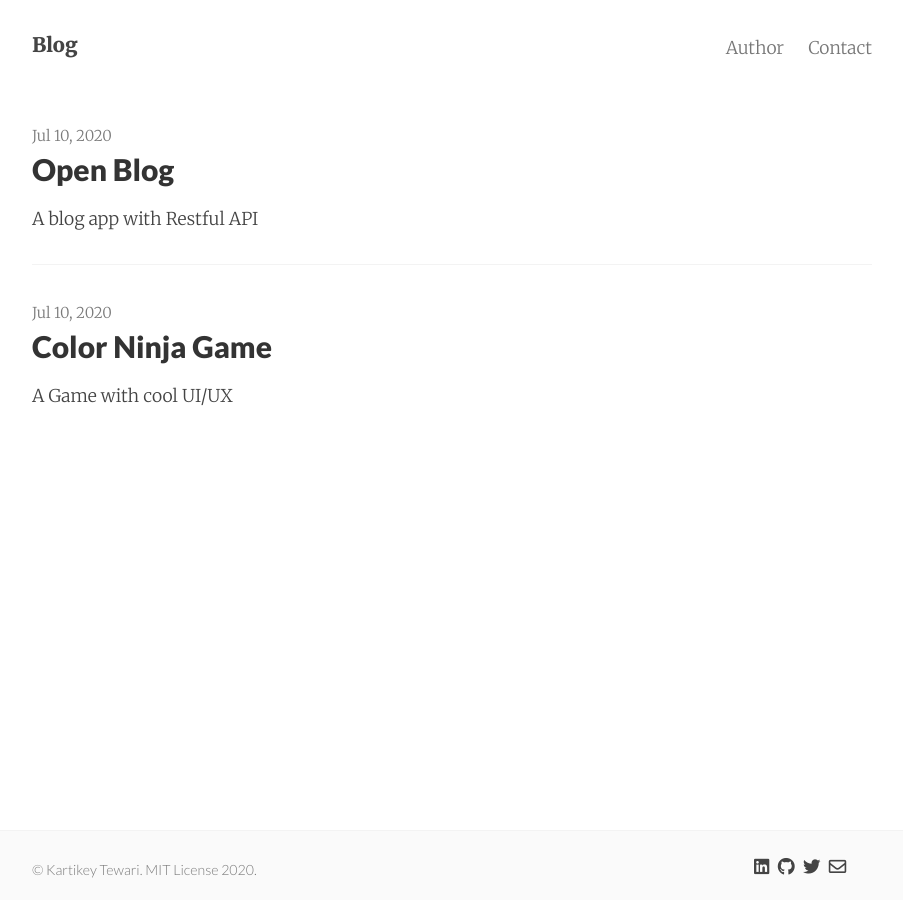
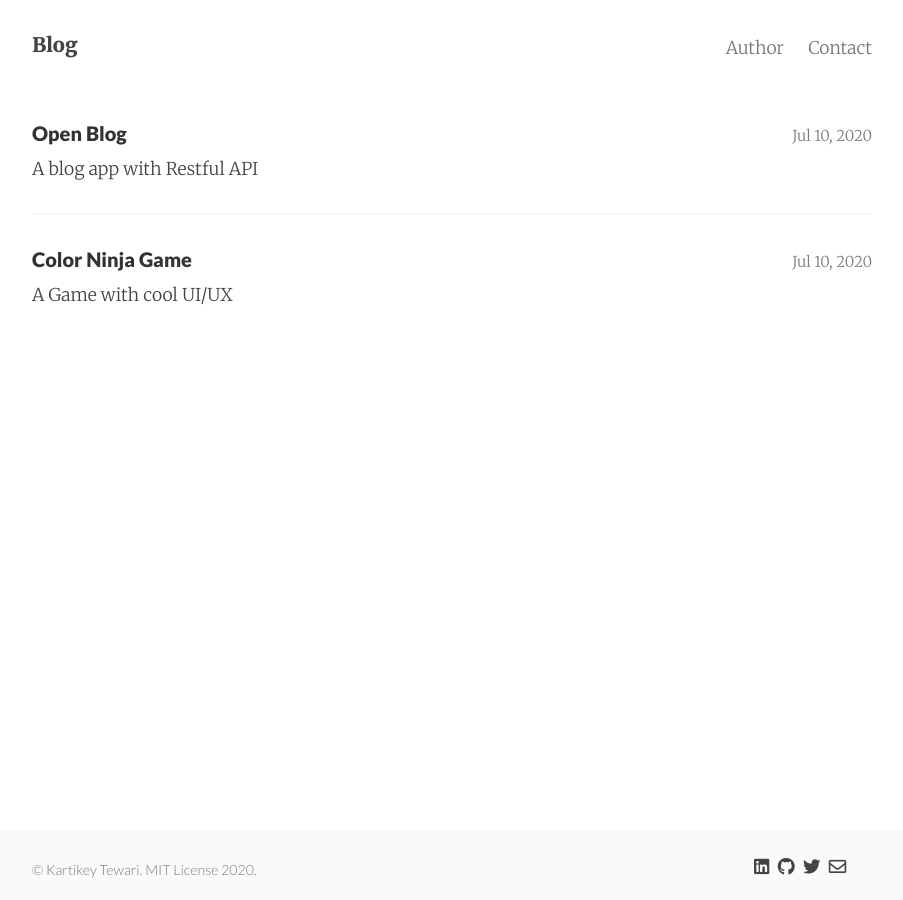
Before and after one commit to kartikeytewari/kartikeytewari.github.io, a Jekyll site: the page built from index.html, in a window 1280 px wide. Shown: the whole page, without its empty margins (188-1091 px from the left). Built offline with Jekyll 4.4.1, drawn with Linux system fonts in a browser that asks for light colours; nearby versions of some CDN libraries; the list of posts is cut into pages by our own code.

Commit message:
changed heading font changed main page data position from left to right

```diff
--- a/_sass/_posts.scss
+++ b/_sass/_posts.scss
@@ -41,6 +41,7 @@
   padding: .25em 0;
   color: #7a7a7a;
   font-size: $h6;
+  float: right;
 }
 
 .post-summary {
--- a/_sass/_variables.scss
+++ b/_sass/_variables.scss
@@ -7,8 +7,8 @@ $heading-font-family: 'Lato', 'Helvetica Neue', Helvetica, sans-serif !default;
 $heading-font-weight: 900 !default;
 $heading-line-height: 1.25 !default;
 $monospace-font-family: 'Source Code Pro', Consolas, monospace !default;
-$h1: 1.5rem !default;
-$h2: 1.5rem !default;
+$h1: 1rem !default;
+$h2: 1rem !default;
 $h3: 1.25rem !default;
 $h4: 1rem !default;
 $h5: .875rem !default;
```
